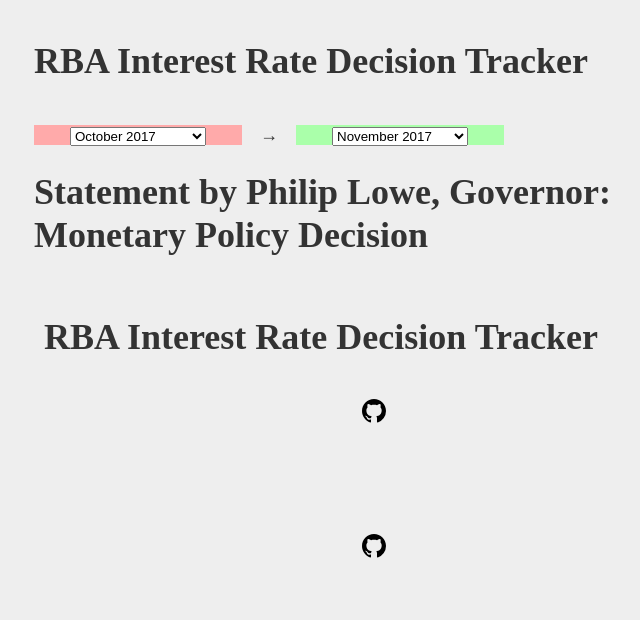
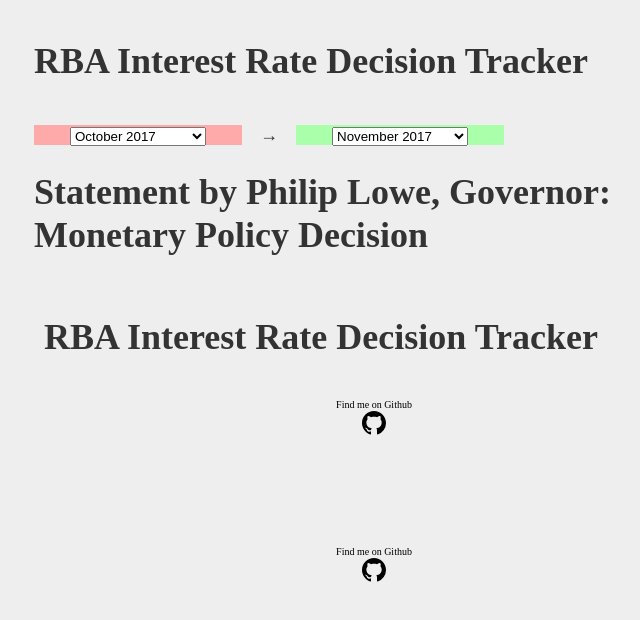
Before and after one commit to Alastairm/rbatracker, a React app: page index.html in a window 1280 px wide. Shown: the whole page, without its empty margins (266-906 px from the left). Built offline with nearby package versions, Linux system fonts and the light colour scheme; files whose address does not match are found by name.

Commit message:
Create index.html

```diff
--- a/index.html
+++ b/index.html
@@ -13,6 +13,7 @@
     &nbsp;&nbsp;
   </body>
   <footer>
+    Find me on Github
     <div class=footer-octicon>
       <a href="https://github.com/Alastairm/rbatracker" aria-label="Homepage" class="footer-octicon" title="GitHub">
         <svg aria-hidden="true" class="octicon octicon-mark-github" height="24" version="1.1" viewBox="0 0 16 16" width="24"><path fill-rule="evenodd" d="M8 0C3.58 0 0 3.58 0 8c0 3.54 2.29 6.53 5.47 7.59.4.07.55-.17.55-.38 0-.19-.01-.82-.01-1.49-2.01.37-2.53-.49-2.69-.94-.09-.23-.48-.94-.82-1.13-.28-.15-.68-.52-.01-.53.63-.01 1.08.58 1.23.82.72 1.21 1.87.87 2.33.66.07-.52.28-.87.51-1.07-1.78-.2-3.64-.89-3.64-3.95 0-.87.31-1.59.82-2.15-.08-.2-.36-1.02.08-2.12 0 0 .67-.21 2.2.82.64-.18 1.32-.27 2-.27.68 0 1.36.09 2 .27 1.53-1.04 2.2-.82 2.2-.82.44 1.1.16 1.92.08 2.12.51.56.82 1.27.82 2.15 0 3.07-1.87 3.75-3.65 3.95.29.25.54.73.54 1.48 0 1.07-.01 1.93-.01 2.2 0 .21.15.46.55.38A8.013 8.013 0 0 0 16 8c0-4.42-3.58-8-8-8z"></path></svg>
```
